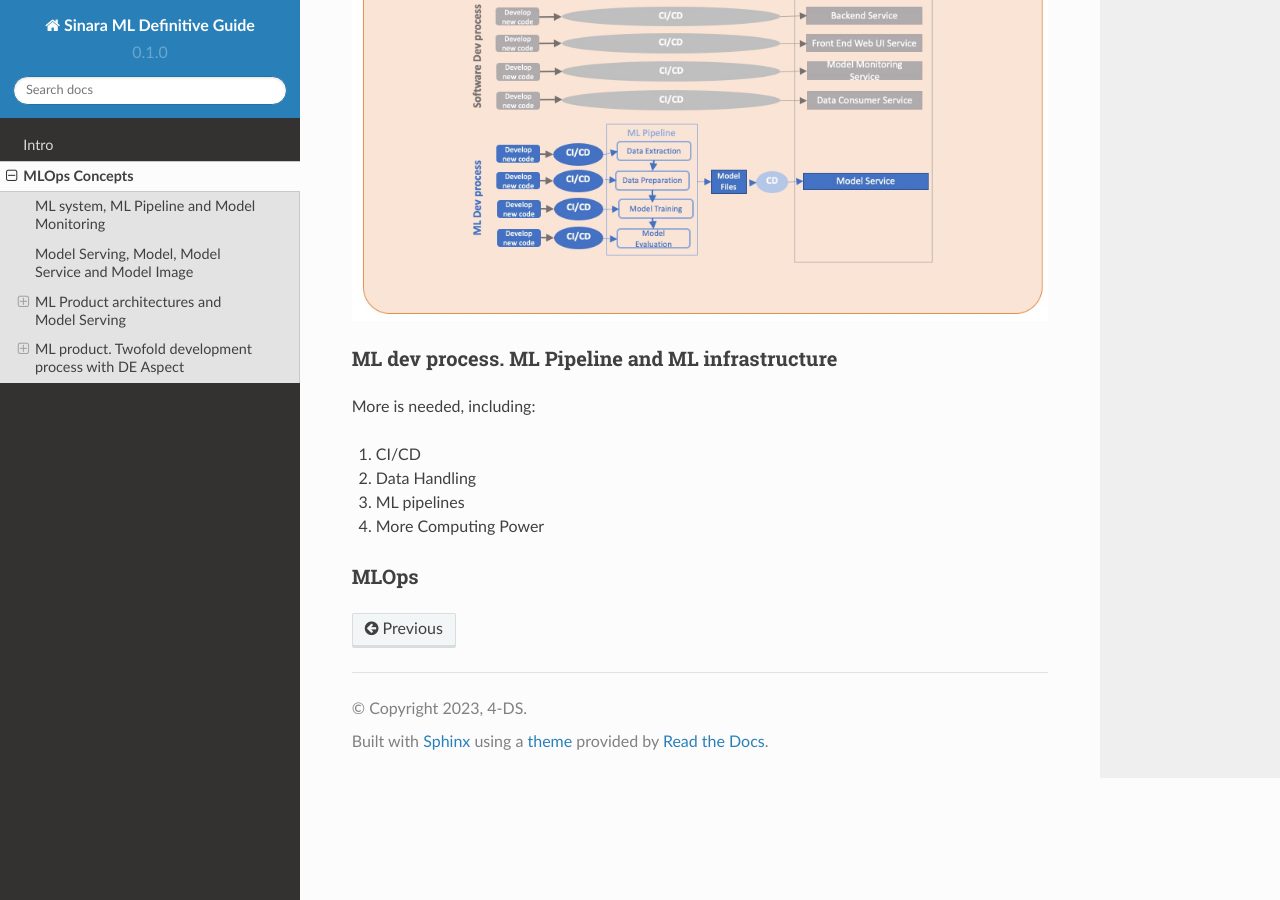
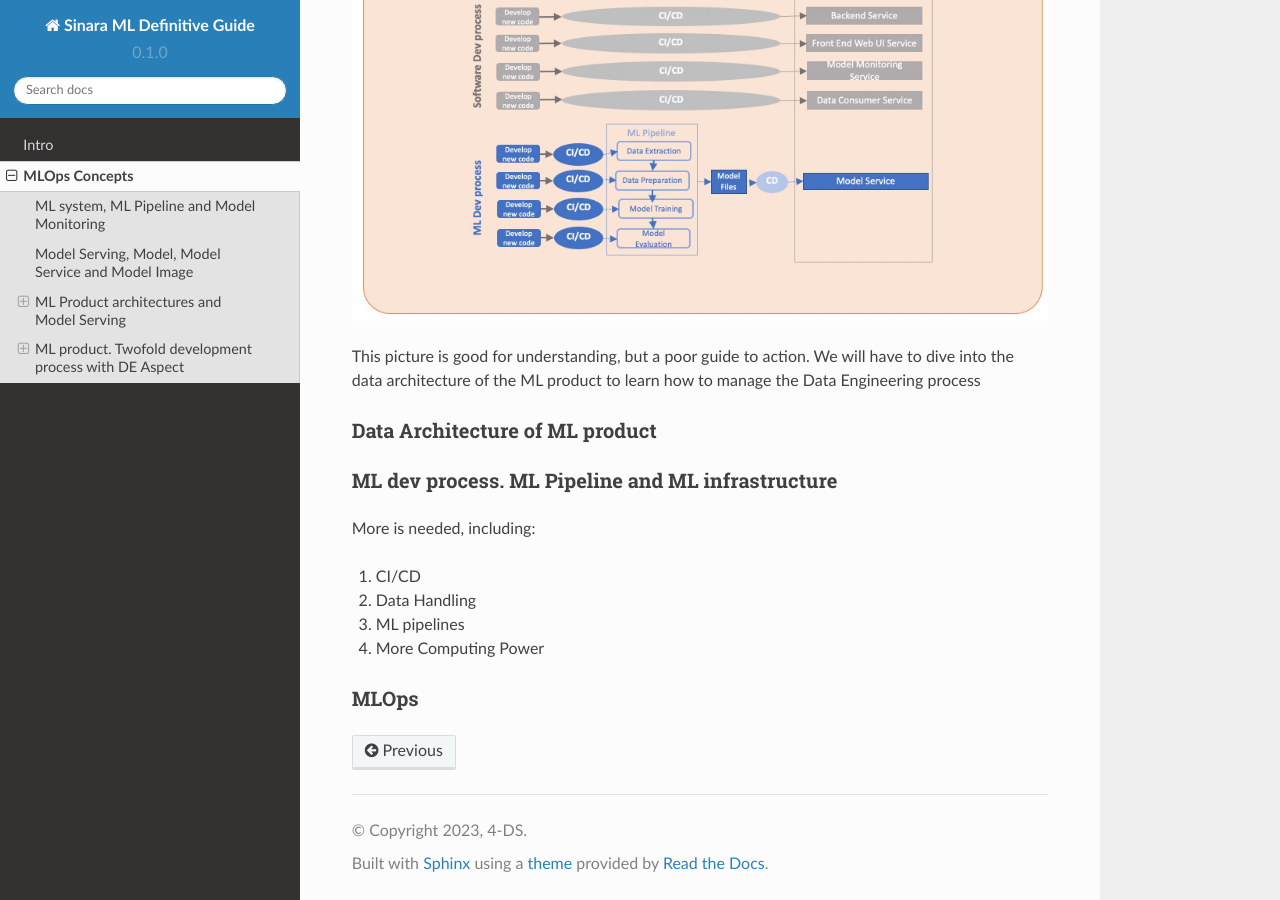
Before and after one commit to 4-DS/SinaraML-Def-Guide, a Sphinx documentation site: the page built from docs/source/concepts.rst, in a window 1280 px wide and 900 px high, scrolled down 8796 px. Built offline with Sphinx 7.4.7 and the Read the Docs theme 2.0.0, drawn with Linux system fonts in a browser that asks for light colours.

Commit message:
Update concepts.rst

```diff
--- a/docs/source/concepts.rst
+++ b/docs/source/concepts.rst
@@ -156,6 +156,11 @@ The Dev Engineering process is an aspect that permeates all elements of ML produ
 
 .. image:: data_engineering_process.jpeg
 
+This picture is good for understanding, but a poor guide to action. We will have to dive into the data architecture of the ML product to learn how to manage the Data Engineering process
+
+Data Architecture of ML product
+=================================================
+
 ML dev process. ML Pipeline and ML infrastructure
 =================================================
 
```
